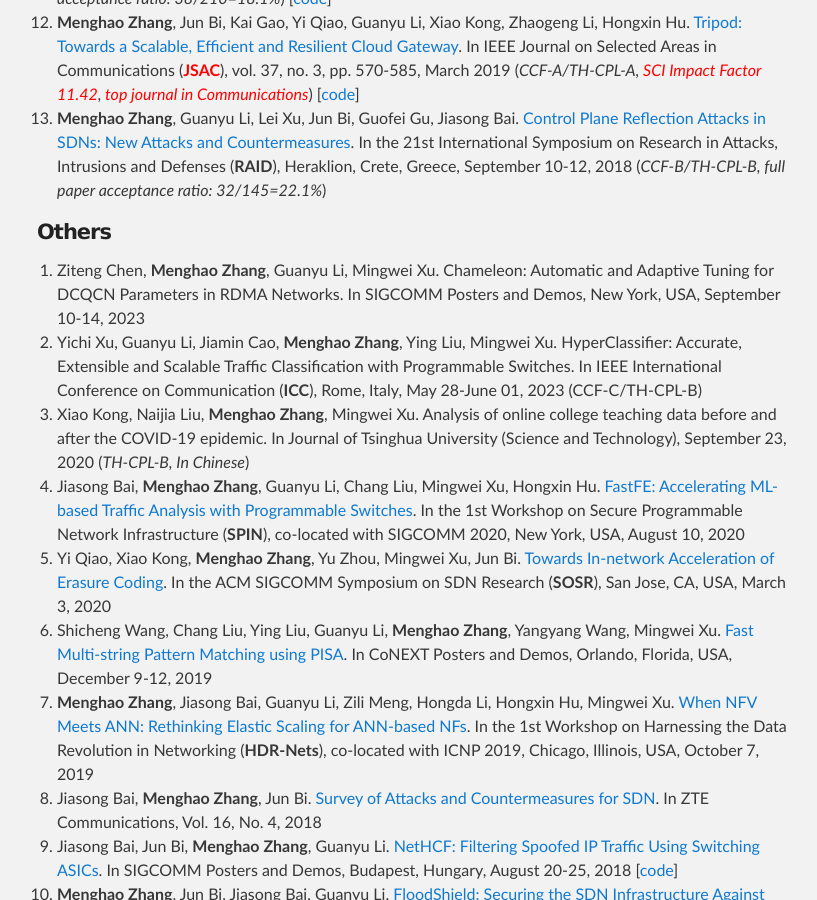
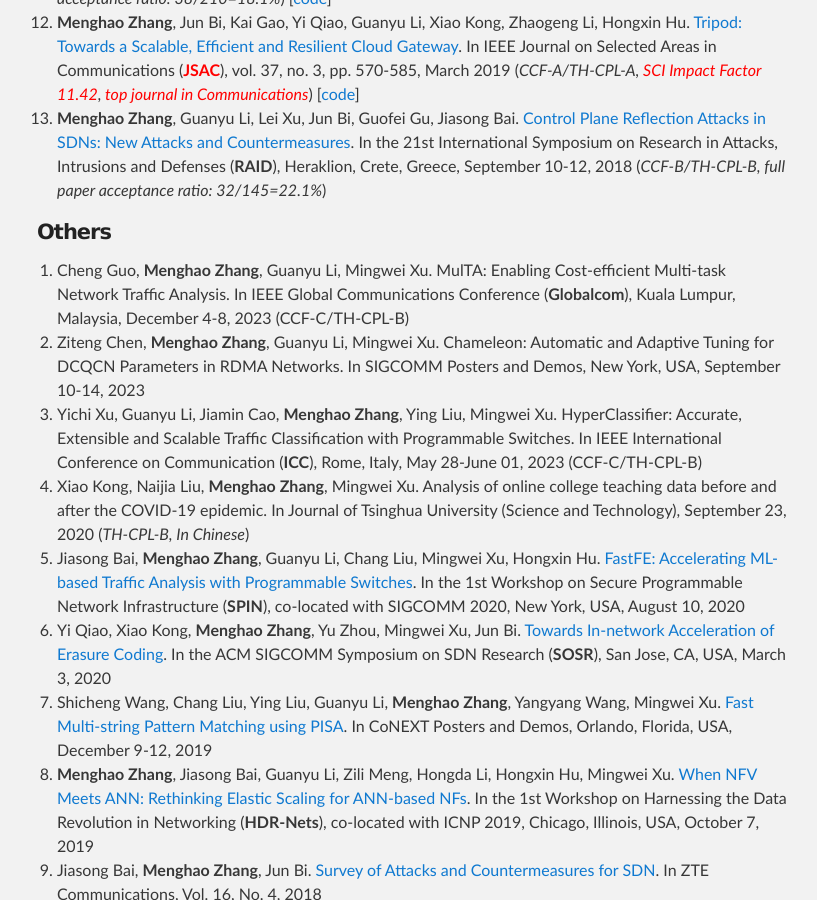
Before and after one commit to zhangmenghao/zhangmenghao.github.io, a Jekyll site: the page built from index.md, in a window 1280 px wide and 900 px high, scrolled down 2297 px. Shown: the whole window, without its empty margins (228-1045 px from the left). Built offline with Jekyll 4.4.1, drawn with Linux system fonts in a browser that asks for light colours.

Commit message:
Add Globecom

```diff
--- a/index.md
+++ b/index.md
@@ -65,6 +65,9 @@
 In the 21st International Symposium on Research in Attacks, Intrusions and Defenses (**RAID**), Heraklion, Crete, Greece, September 10-12, 2018 (*CCF-B/TH-CPL-B, full paper acceptance ratio: 32/145=22.1%*)
 
 #### Others
+13. Cheng Guo, __Menghao Zhang__, Guanyu Li, Mingwei Xu.
+MulTA: Enabling Cost-efficient Multi-task Network Traffic Analysis.
+In IEEE Global Communications Conference (**Globalcom**), Kuala Lumpur, Malaysia, December 4-8, 2023 (CCF-C/TH-CPL-B)
 12. Ziteng Chen, __Menghao Zhang__, Guanyu Li, Mingwei Xu.
 Chameleon: Automatic and Adaptive Tuning for DCQCN Parameters in RDMA Networks.
 In SIGCOMM Posters and Demos, New York, USA, September 10-14, 2023
```
